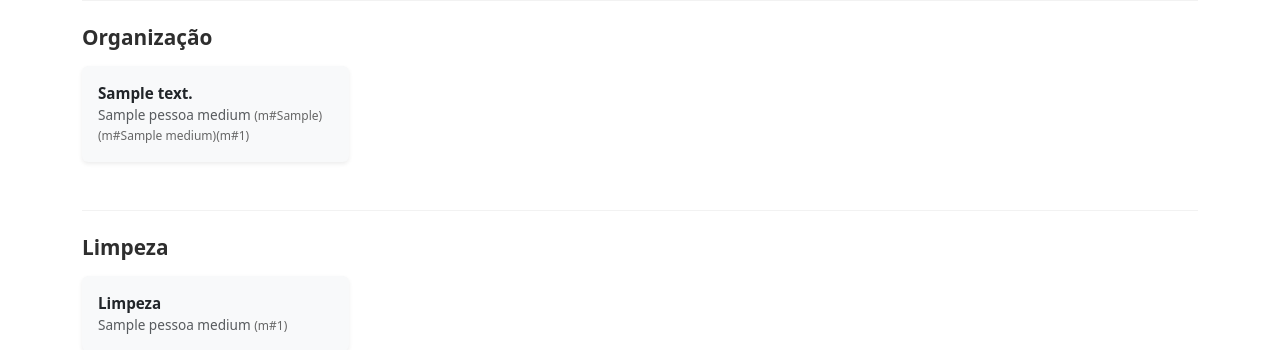
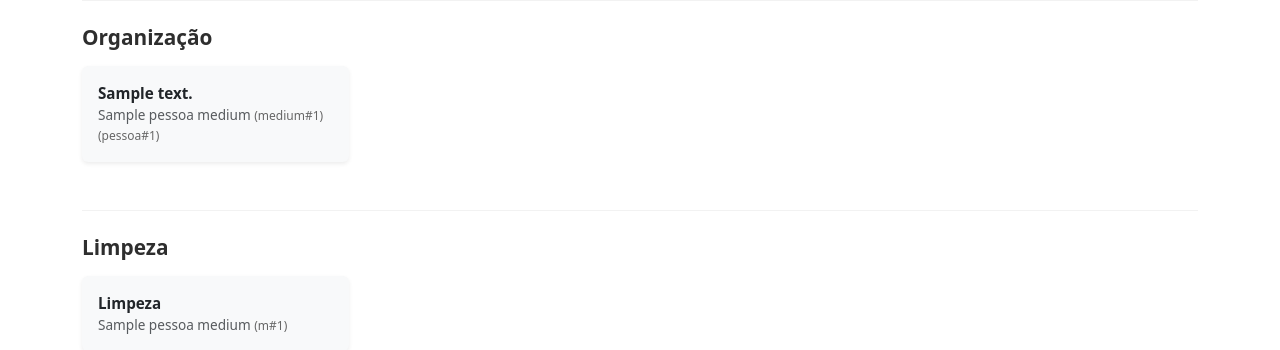
Before and after one commit to dacorrea/templo-funcoes, a Django app: template gira/templates/gira/lista_funcoes.html in a window 1280 px wide. Shown: the part 438-788 px from the top of the page. Run offline with Django 4.2, Linux system fonts and the light colour scheme; tables that the repository leaves empty hold one stand-in row (values such as "Sample post"); the template is opened without the code that fills it: values that come from a table or form of the project are taken from there, most other values are stand-ins (such as "Sample title", 1, 10 or a date in 2020).

Commit message:
Update lista_funcoes.html

```diff
--- a/gira/templates/gira/lista_funcoes.html
+++ b/gira/templates/gira/lista_funcoes.html
@@ -106,7 +106,7 @@
                   {% elif f.pessoa_medium and medium_logado and f.pessoa_medium.id == medium_logado.id %}
                     <!-- você é o médium que está nessa função: mostra botão desistir -->
                     <span>{{ f.pessoa_medium.nome }}</span>
-                    <small style="font-size:0.75rem; color:#666;">(m#{{ f.pessoa_medium }})(m#{{ medium_logado }})(m#{{ f.pessoa_medium.id }})</small>
+                    <small style="font-size:0.75rem; color:#666;">(medium#{{ medium_logado.id }})(pessoa#{{ f.pessoa_medium.id }})</small>
                     <button class="btn btn-link text-danger btn-desistir" data-funcao="{{ f.id }}" title="Desistir" style="font-size: 0.8rem; padding:0; margin-left:5px;">
                       <i class="bi bi-x-circle"></i>
                     </button>
```
